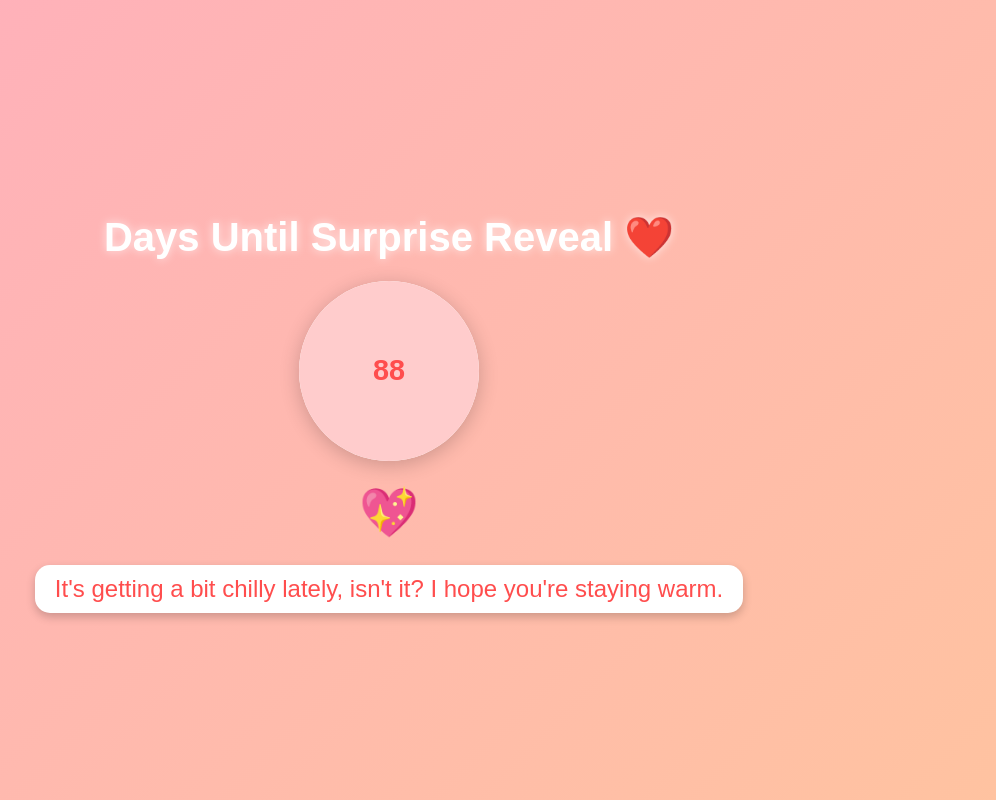
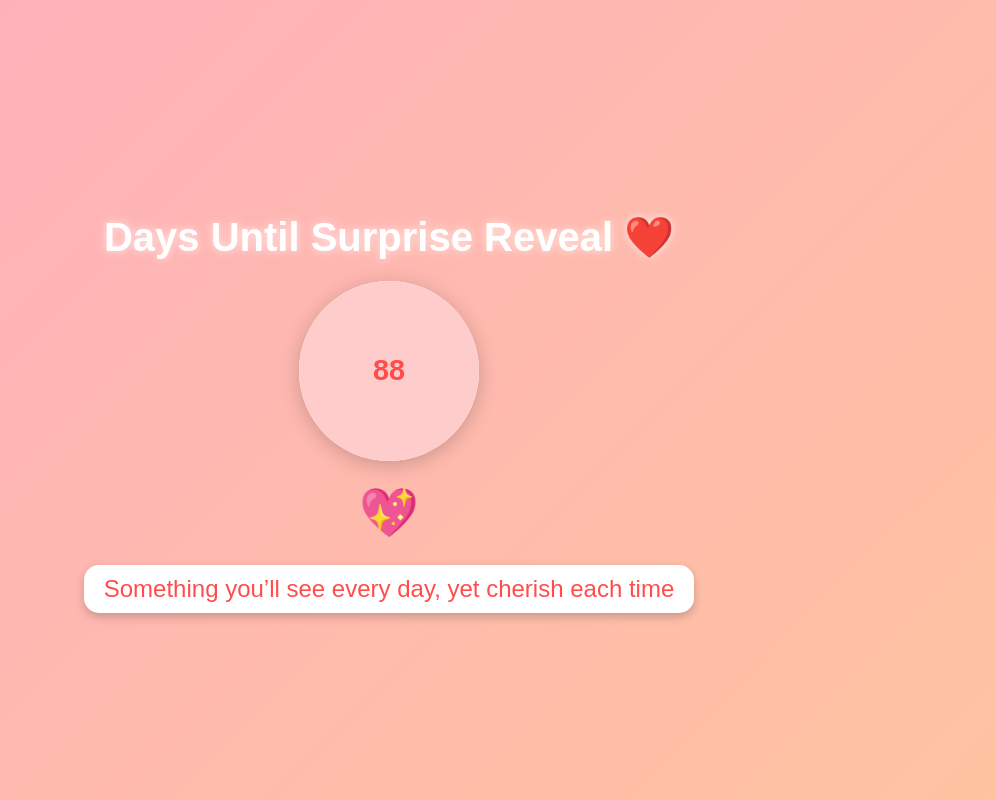
Before and after one commit to adityatakle/surprise-timer, a plain HTML site: page index.html in a window 1280 px wide. Shown: the whole page, without its empty margins (251-1247 px from the left). Drawn offline with Linux system fonts and the light colour scheme.

Commit message:
Update index.html

```diff
--- a/index.html
+++ b/index.html
@@ -102,7 +102,6 @@
     <script>
         // Define messages for each day until the surprise reveal
         const messages = [
-            "It's getting a bit chilly lately, isn't it? I hope you're staying warm.",
             "Something you’ll see every day, yet cherish each time",
             "It captures my feelings, shaped by my hands",
             "It’s tiny, but it's brimming with affection",
```
